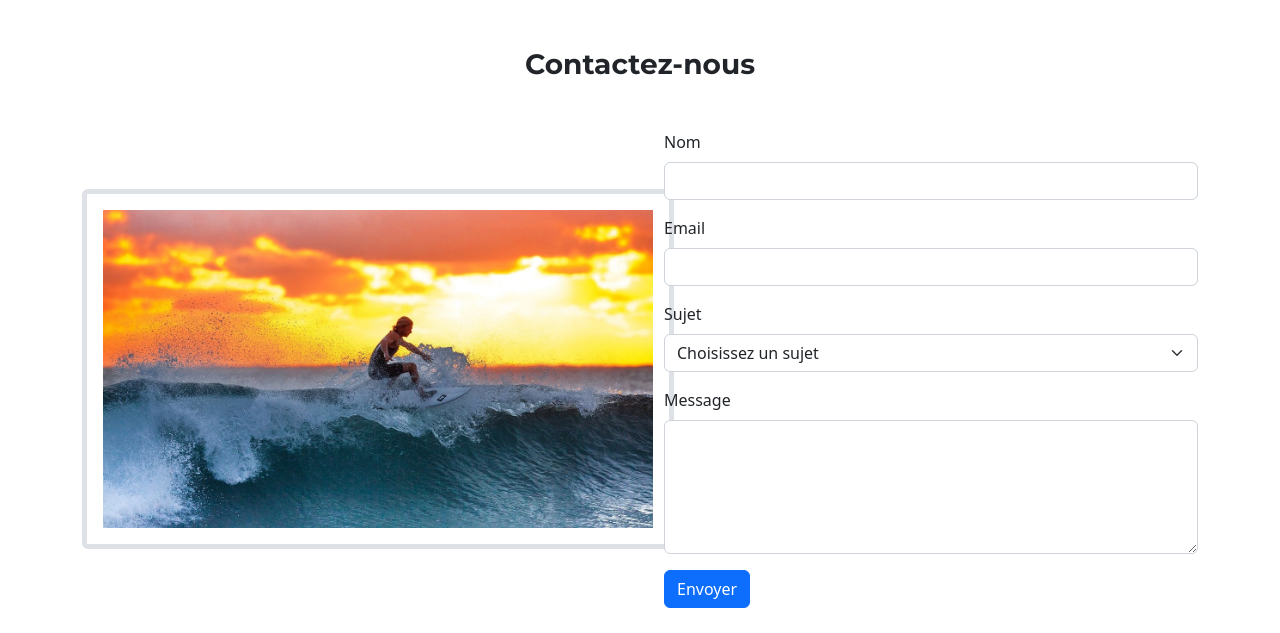
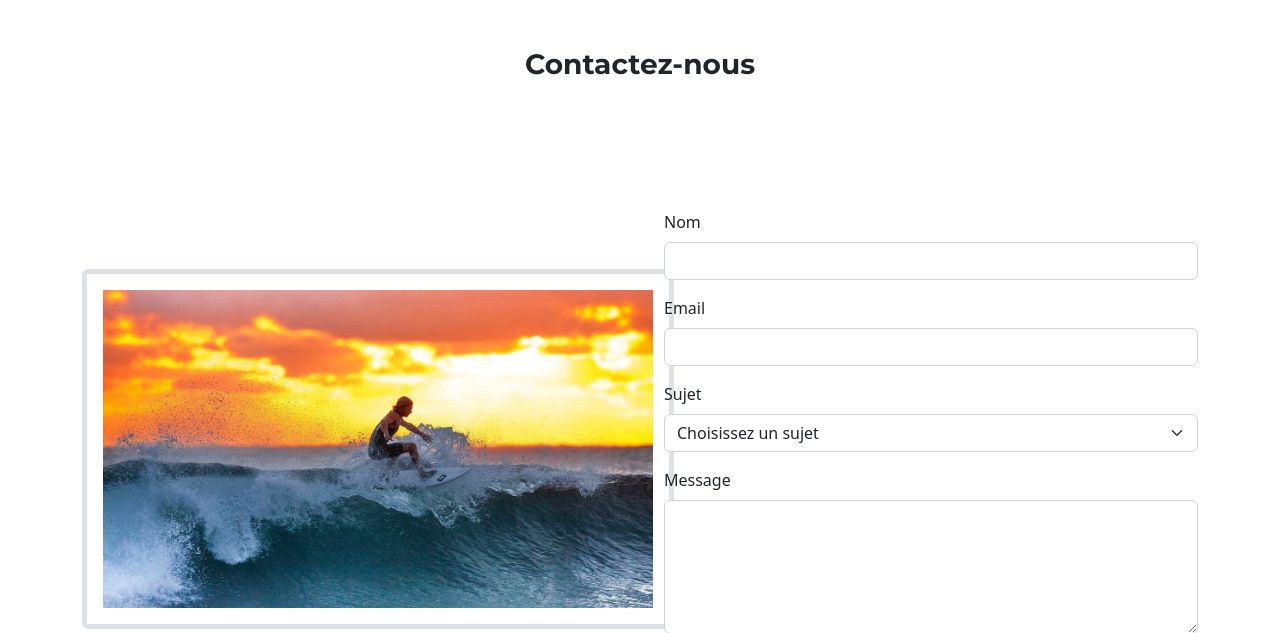
Before and after one commit to fannysaez/AquaPassion-Blog, a PHP site: template pages/contact.php in a window 1280 px wide. Shown: the part 78-711 px from the top of the page. Run offline with PHP 8.4, Linux system fonts and the light colour scheme; the template is opened without the code that fills it, so the values that code supplies are empty.

Commit message:
initial commit

```diff
--- a/pages/contact.php
+++ b/pages/contact.php
@@ -5,7 +5,7 @@
 <main class="container py-5 mb-3">
     <!-- Titre centré -->
     <h1 class="text-center fw-bold fs-3 mb-5">Contactez-nous</h1>
-    <p class="text-center mt-5 mb-5">
+    <p class="text-center mt-5 mb-5 py-3">
         <!-- Description -->
     </p>
 
```
